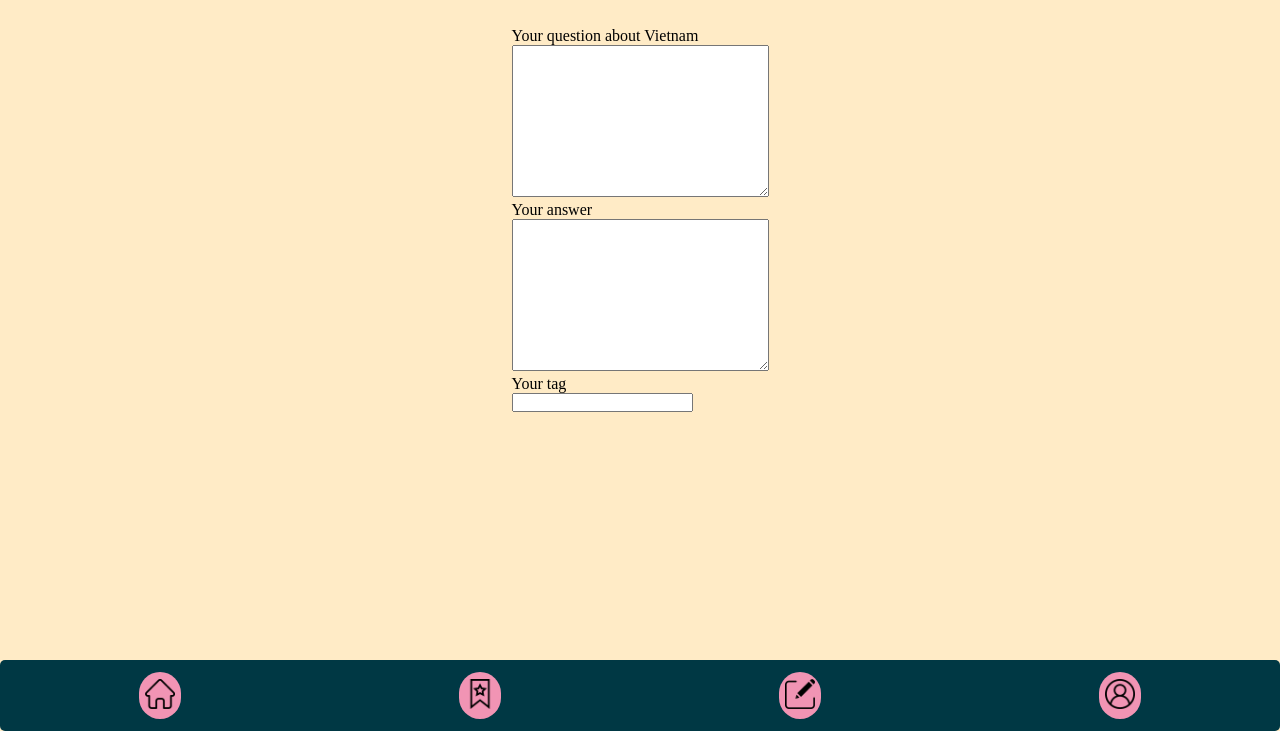
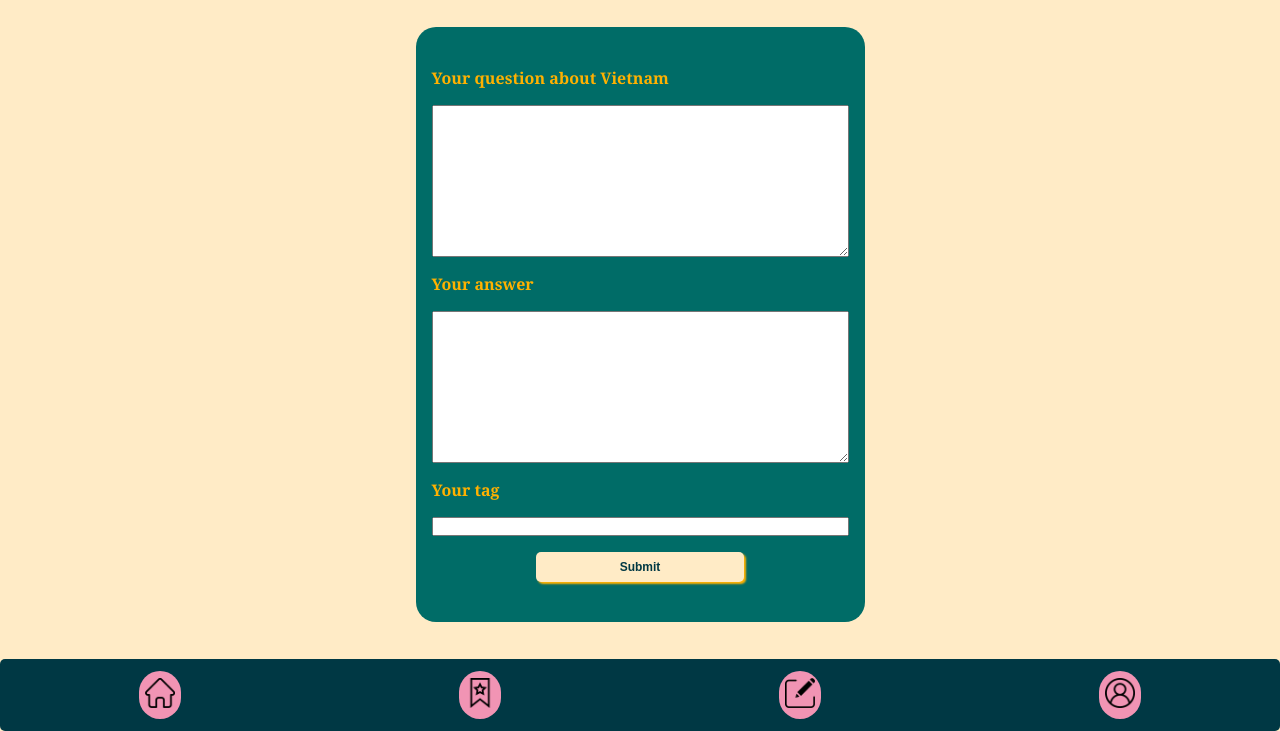
Before and after one commit to itsTHL/tina-quiz-app, a plain HTML site: page form.html in a window 1280 px wide. Shown: the part 69-800 px from the top of the page. Drawn offline with Linux system fonts and the light colour scheme.

Commit message:
style form

```diff
--- a/css/style.css
+++ b/css/style.css
@@ -19,6 +19,7 @@ body {
   background-color: var(--primary-light-color);
   margin: 0 auto;
   position: relative;
+  font-family: Cambria, Cochin, Georgia, Times, "Times New Roman", serif;
 }
 
 h1 {
@@ -103,6 +104,23 @@ button.show-answer:hover {
   --> need to understand fully later! */
   overflow-y: auto;
   max-height: calc(100vh - 70px);
+}
+
+.form {
+  background-color: var(--secondary-dark-color);
+  border-radius: var(--border-radius-big);
+  padding: 1.5rem 1rem;
+  color: var(--secondary-medium-color);
+  font-weight: bolder;
+}
+
+.form > * {
+  display: block;
+  margin: 1rem auto;
+}
+
+.form > input {
+  width: 100%;
 }
 
 .profile-main > * {
--- a/form.html
+++ b/form.html
@@ -10,25 +10,24 @@
   <body>
     <header class="header"><h1>Add Questions | Vietnam-Quiz</h1></header>
     <main class="form-main">
-      <form action="">
-        <label for="your-question">Your question about Vietnam</label><br />
+      <form action="" class="form">
+        <label for="your-question">Your question about Vietnam</label>
         <textarea
           name="your-question"
           id="your-question"
-          cols="30"
+          cols="50"
           rows="10"
-        ></textarea
-        ><br />
-        <label for="your-answer">Your answer</label><br />
+        ></textarea>
+        <label for="your-answer">Your answer</label>
         <textarea
           name="your-answer"
           id="your-answer"
-          cols="30"
+          cols="50"
           rows="10"
-        ></textarea
-        ><br />
-        <label for="your-tag">Your tag</label><br />
+        ></textarea>
+        <label for="your-tag">Your tag</label>
         <input type="text" name="your-tag" />
+        <button type="submit">Submit</button>
       </form>
     </main>
     <footer class="footer">
```
